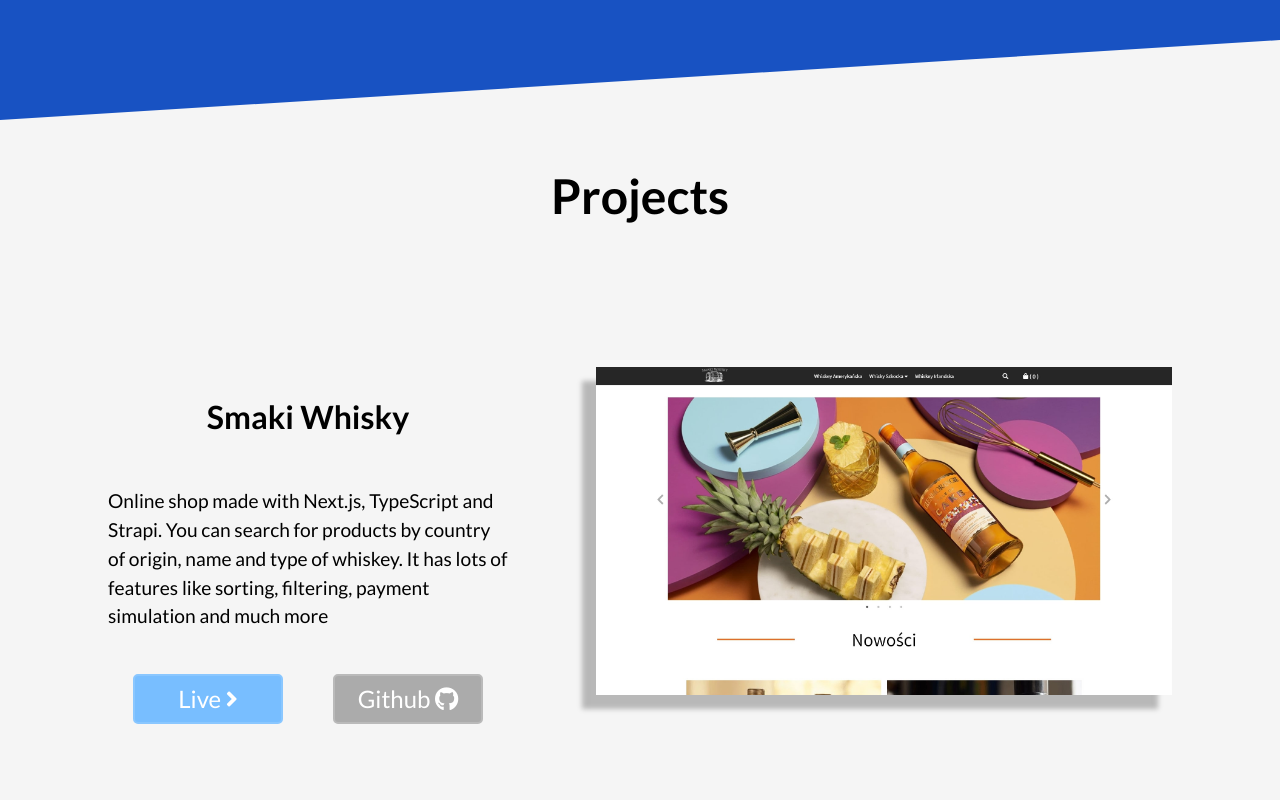
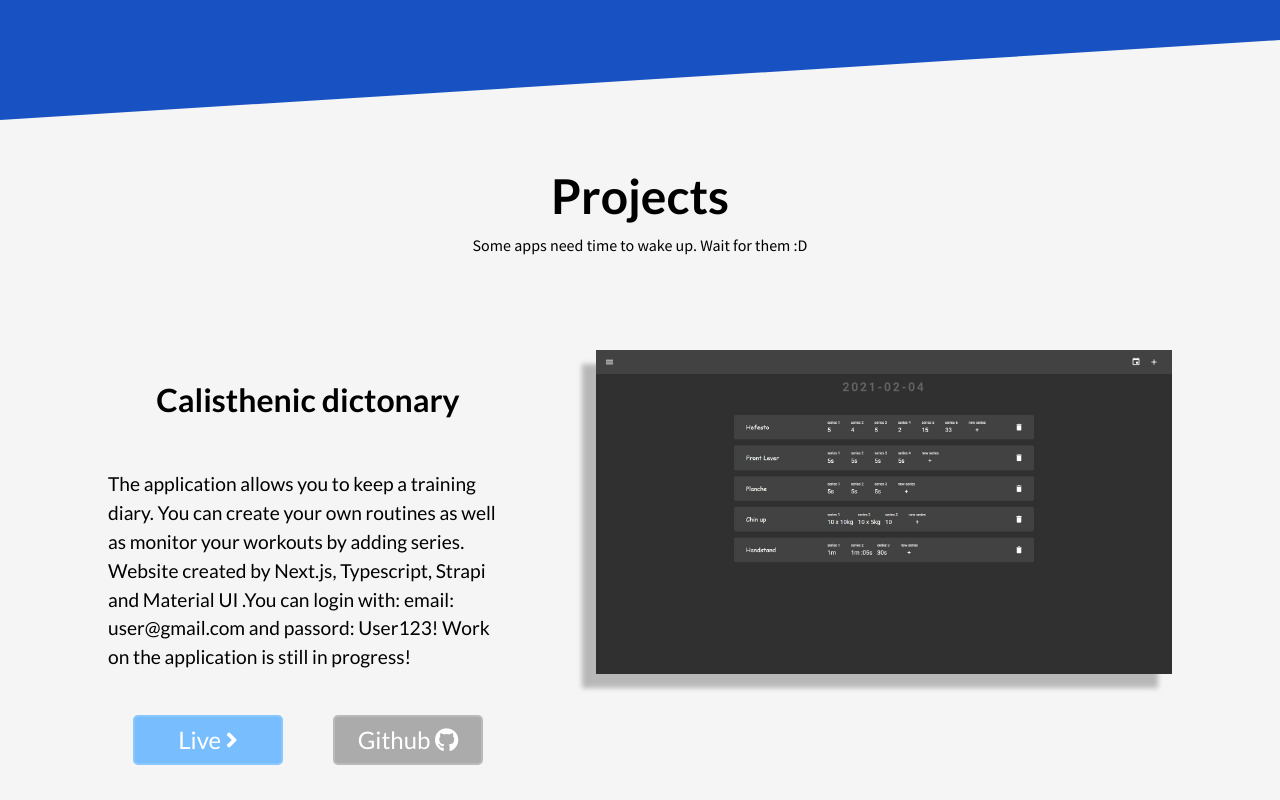
Before and after one commit to sid2602/Portfolio, a React (Create React App) app: page / in a window 1280 px wide. Shown: the part 1720-2520 px from the top of the page. Built offline with nearby package versions, Linux system fonts and the light colour scheme.

Commit message:
add calishenic_dictonary project

```diff
--- a/src/components/SectionHeader/index.css.js
+++ b/src/components/SectionHeader/index.css.js
@@ -7,7 +7,7 @@ export const SectionHeader = styled.h2`
   text-align: center;
   display: block;
   margin: 0;
-  padding: 1em 0;
+  padding: 1em 0 0.8rem 0;
   width: 100%;
 
   @media (max-width: 1024px) {
--- /dev/null
+++ b/src/components/SubHeader/index.css.js
@@ -0,0 +1,10 @@
+import styled from "styled-components";
+
+const SubHeader = styled.h4`
+  text-align: center;
+  margin: 0;
+  color: "lightgray";
+  font-weight: normal;
+`;
+
+export default SubHeader;
--- a/src/layouts/Projects/index.js
+++ b/src/layouts/Projects/index.js
@@ -7,7 +7,7 @@ import projectData from "./projectsData.json";
 import Project from "../../components/Project";
 import gsap from "gsap";
 import ScrollTrigger from "gsap/ScrollTrigger";
-
+import SubHeader from "../../components/SubHeader/index.css";
 const Projects = () => {
   const portfolioLinkRef = useRef(null);
 
@@ -34,6 +34,7 @@ const Projects = () => {
       <Circle top={35} />
       <Circle top={80} primary />
       <SectionHeader>Projects</SectionHeader>
+      <SubHeader>Some apps need time to wake up. Wait for them :D</SubHeader>
       {projects}
       <PortfolioLink ref={portfolioLinkRef}>
         To see code of my portfolio click button below
--- a/src/layouts/Projects/projectsData.json
+++ b/src/layouts/Projects/projectsData.json
@@ -1,4 +1,11 @@
 [
+  {
+    "name": "Calisthenic dictonary",
+    "text": "The application allows you to keep a training diary. You can create your own routines as well as monitor your workouts by adding series. Website created by Next.js, Typescript, Strapi and Material UI .You can login with: email: user@gmail.com and passord: User123! Work on the application is still in progress! ",
+    "img": "img/calisthenic.jpg",
+    "live": "https://calisthenic-dictonary.vercel.app/",
+    "github": "https://github.com/sid2602/calisthenic_dictonary"
+  },
   {
     "name": "Smaki Whisky",
     "text": "Online shop made with Next.js, TypeScript and Strapi. You can search for products by country of origin, name and type of whiskey. It has lots of features like sorting, filtering, payment simulation and much more",
```
Also changed, not shown: public/img/calisthenic.jpg (added).
